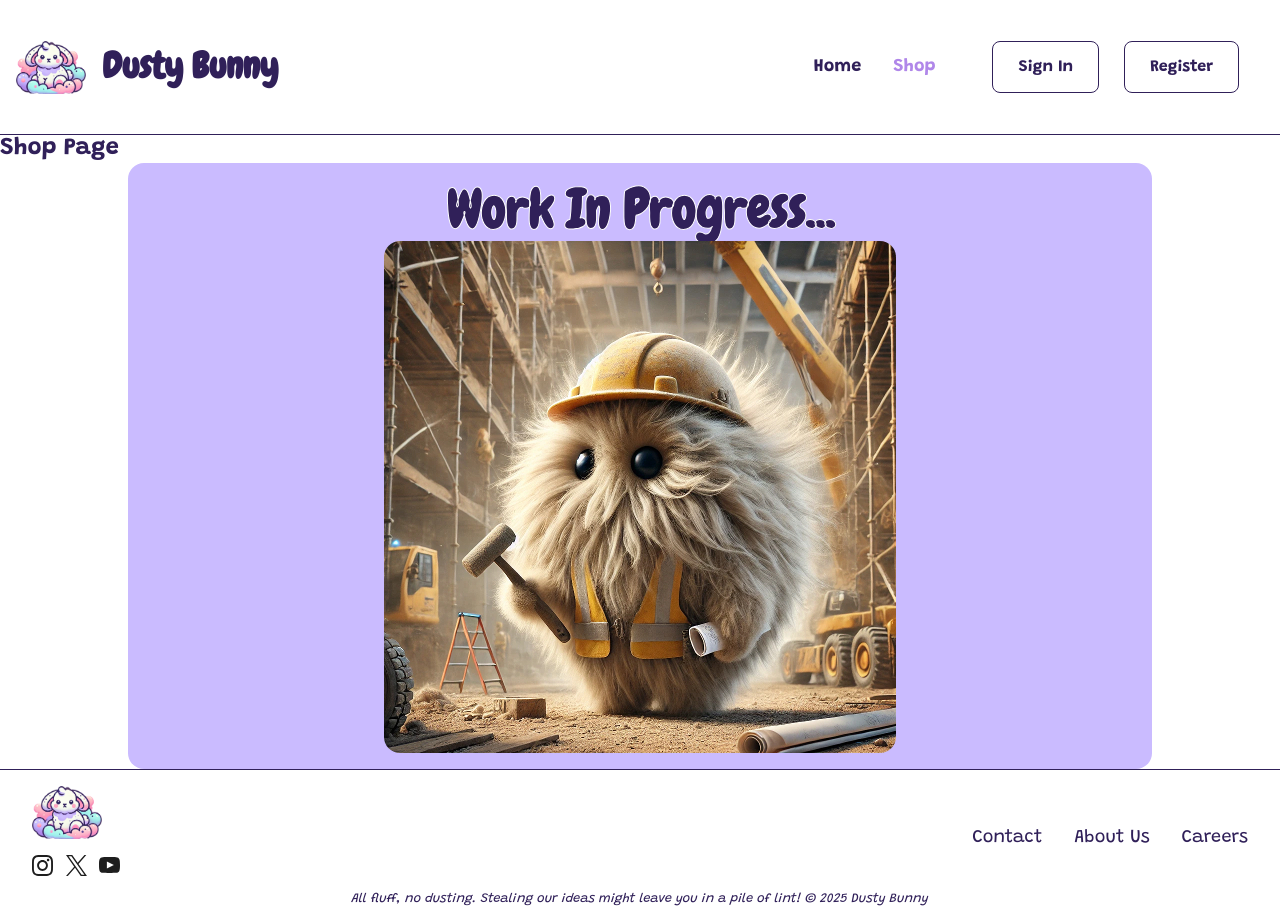
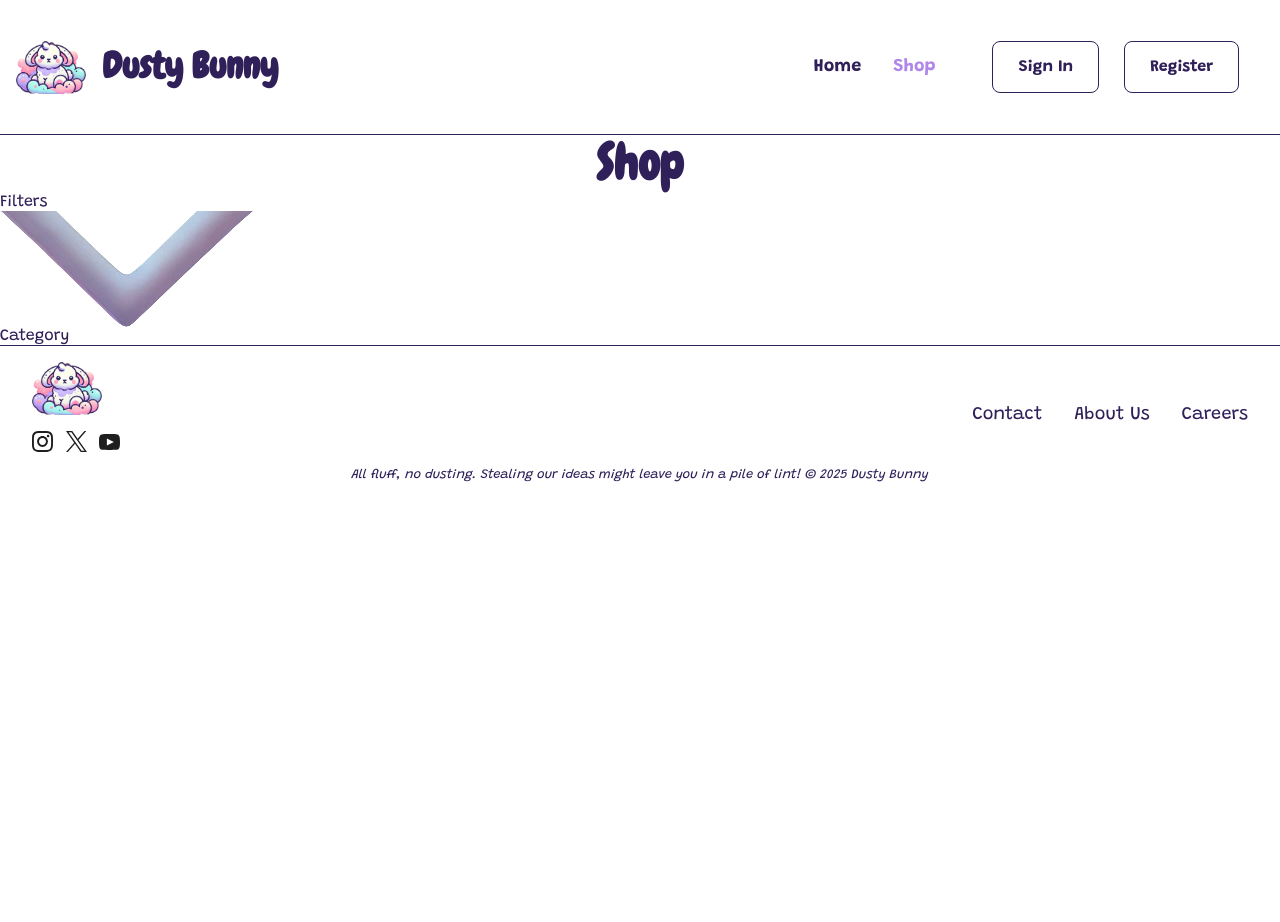
Before and after one commit to FernandoTejedorL/dusty-bunny, a React (Vite) app in the folder client/: page /shop in a window 1280 px wide. After the commit the page ends 800 px from the top, so only its background shows below. Built offline with nearby package versions, Linux system fonts and the light colour scheme; no server answers.

Commit message:
shop started

```diff
--- a/client/src/components/productCard/productCard.styles.js
+++ b/client/src/components/productCard/productCard.styles.js
@@ -24,6 +24,7 @@ const StyledCardImage = styled.img`
 	height: 6.25rem;
 	width: 6.25rem;
 	border-radius: 1rem;
+	box-shadow: 0px 4px 4px;
 `;
 
 const StyledPrice = styled.span`
--- a/client/src/pages/home/Home.jsx
+++ b/client/src/pages/home/Home.jsx
@@ -18,7 +18,7 @@ const Home = () => {
 			<StyledBanner>
 				<h3>The original fluff trading site</h3>
 				<StyledBrand>Dusty Bunny</StyledBrand>
-				<h3>We never have enough dust bunnies</h3>
+				<h3>We never have enough dust bunnies...</h3>
 			</StyledBanner>
 			<StyledCarouselContainer>
 				<StyledHookStart>Have a look at out little wonders!</StyledHookStart>
--- a/client/src/pages/shop/Shop.jsx
+++ b/client/src/pages/shop/Shop.jsx
@@ -1,10 +1,22 @@
-import WorkInProgress from '../../components/workInProgress/WorkInProgress';
+import { StyledHeader } from './shop.styles';
 
 const Shop = () => {
 	return (
 		<div>
-			<h2>Shop Page</h2>
-			<WorkInProgress />
+			<StyledHeader>Shop</StyledHeader>
+			<div>
+				<div>
+					<div>
+						<span>Filters</span>
+						<img src='/assets/images/common/chevron-dwn.png' alt='' />
+					</div>
+					<div>
+						<div>
+							<span>Category</span>
+						</div>
+					</div>
+				</div>
+			</div>
 		</div>
 	);
 };
--- /dev/null
+++ b/client/src/pages/shop/shop.styles.js
@@ -0,0 +1,11 @@
+import styled from 'styled-components';
+import { FONT_FAMILY, FONT_SIZE } from '../../styles/fonts';
+
+const StyledHeader = styled.h2`
+	font-family: ${FONT_FAMILY.chewy};
+	font-size: ${FONT_SIZE.header};
+	line-height: 120%;
+	text-align: center;
+`;
+
+export { StyledHeader };
```
